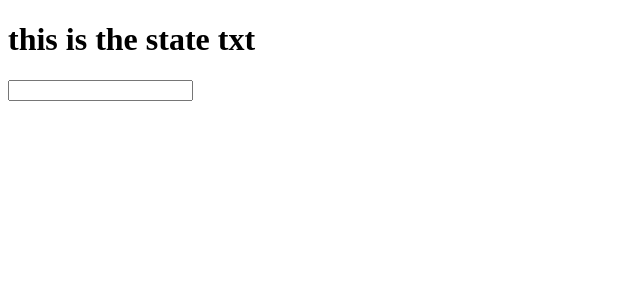
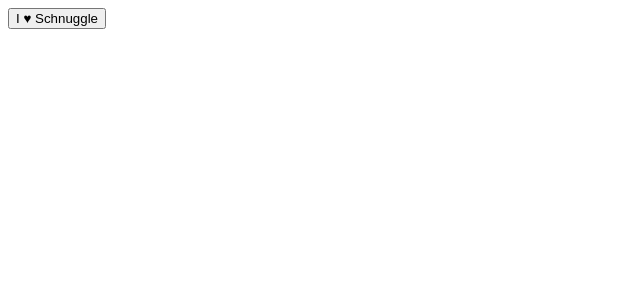
Before and after one commit to charlottebrf/EggHeadReact, a React (Create React App) app in the folder react-app/: page / in a window 1280 px wide. Shown: the top 300 px of the page, without its empty margins (0-640 px from the left). Built offline with nearby package versions, Linux system fonts and the light colour scheme.

Commit message:
[Charlotte] Adds in the nested Heart component
Explores access Nested Data with Reacts.props.children

```diff
--- a/react-app/src/App.js
+++ b/react-app/src/App.js
@@ -1,28 +1,17 @@
 import React from 'react';
 
 class App extends React.Component {
-    constructor() {
-        super();
-        this.state = {
-            txt: 'this is the state txt'
-        }
-    }
-
-    update ( e ){
-        this.setState({txt: e.target.value})
-    }
     render() {
-        return (
-            <div>
-                <h1>{this.state.txt}</h1>
-                <Widget uptdate={this.update.bind(this)}/>
-            </div>
-        )
+        return <Button>I <Heart /> Schnuggle</Button>
     }
 }
 
-const Widget = (props) =>
-    <input type="text" onChange={props.update} />
+const Button = (props) => <button>{props.children}</button>
 
+class Heart extends React.Component {
+    render() {
+        return <span>&hearts;</span>
+    }
+}
 
 export default App
```
